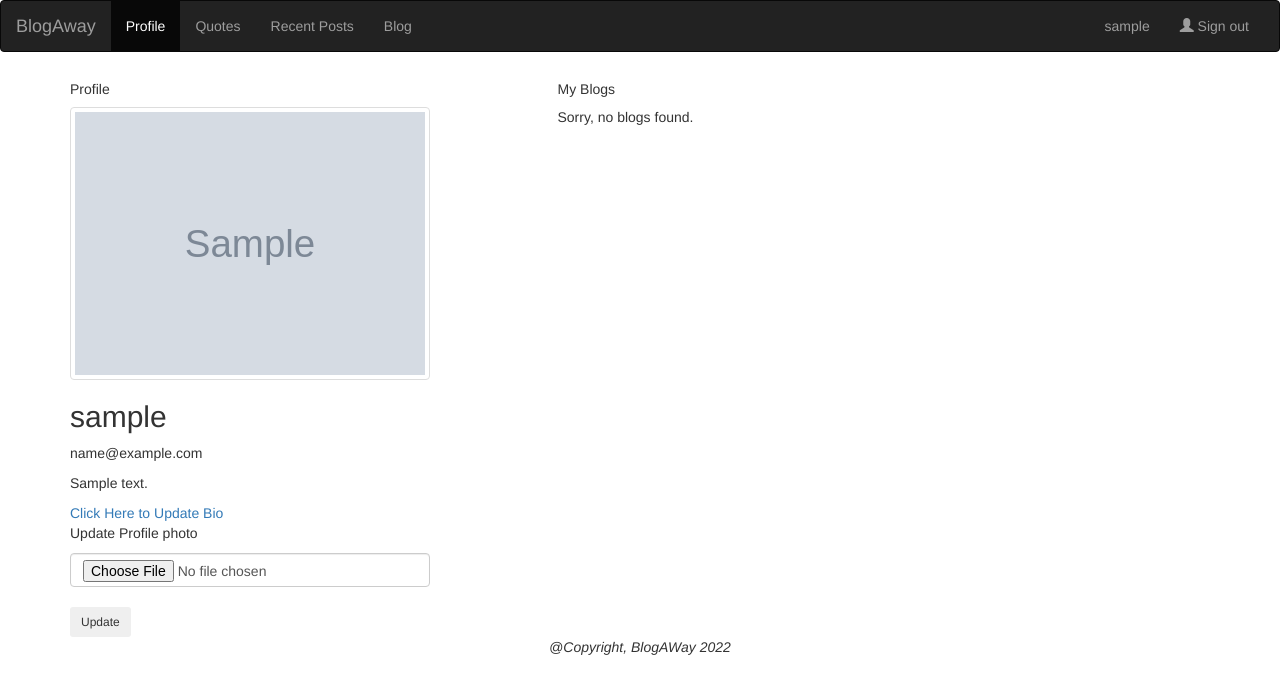
After one commit to vicky-eve/Personal-Blog, a Flask app: template app/templates/profile/profile.html in a window 1280 px wide. The commit adds this page. Shown: the top 694 px of the page. Run offline with Flask 2, Linux system fonts and the light colour scheme; the template is opened without the code that fills it: values that come from a table or form of the project are taken from there, others are empty; a user stored in the database is signed in; tables that the repository leaves empty hold one stand-in row (values such as "Sample post"); grey boxes marked "Sample" are stand-in pictures; some libraries are stand-ins or nearby versions.

```diff
--- /dev/null
+++ b/app/templates/base.html
@@ -0,0 +1,5 @@
+{% extends 'bootstrap/base.html'%}
+
+{% block navbar %}
+    {% include 'navbar.html' %}
+{% endblock %}
--- a/app/templates/index.html
+++ b/app/templates/index.html
@@ -0,0 +1 @@
+{% extends 'base.html' %}
--- a/app/templates/navbar.html
+++ b/app/templates/navbar.html
@@ -20,7 +20,7 @@
           <li class="user"><a href="{{url_for('main.profile',uname=current_user.username)}}">{{current_user.username}}</a></li>
           <li><a href="{{url_for('auth.logout')}}"><span class="glyphicon glyphicon-user"></span> Sign out</a></li>
           {% else %}
-          <li><a href="{{url_for('auth.login')}}"><span class="glyphicon glyphicon-log-in"></span> Login</a></li>
+          <li><a href="{{url_for('auth.login')}}"><span class="glyphicon glyphicon-log-in"></span> Sign in</a></li>
           {%endif%}
         </ul>
       </div>
--- /dev/null
+++ b/app/templates/profile/profile.html
@@ -0,0 +1,64 @@
+{% extends 'base.html'%}
+{% block styles%}
+{{ super() }}
+<link rel="stylesheet" href="{{url_for('static',filename='css/style.css')}}">
+{% endblock %}
+
+{% block content %}
+<div class="container p-3">
+    <div class="row">
+        <div class="col-md-4">
+            <h5 class="title">Profile</h5>
+            <div class="content-section">
+                <div class="media">
+                    {% if user.profile_pic_path %}
+
+                    <img src="{{url_for('static',filename=user.profile_pic_path)}}" alt=""
+                        class="img-thumbnail rounded-circle account-img">
+
+                    {%else%}
+                    <img src="{{url_for('static', filename='photos/default.png')}}" alt=""
+                        class="img-thumbnail rounded-circle account-img">
+                    {% endif %}
+                    <div class="media-body">
+                        <h2 class="account-heading">{{ current_user.username }}</h2>
+                        <p class="text-secondary">{{ current_user.email }}</p>
+                    </div>
+                </div>
+                {% if user.bio %}
+                <p> {{user.bio}}</p>
+                {%else%}
+                <p> {{user.username| capitalize}} has no bio </p>
+                {% endif %}
+                {% if user == current_user %}
+                <a href="{{url_for('main.update_profile',username=user.username)}}">Click Here to Update Bio</a>
+                <form class="mt-4" action="{{url_for('main.update_pic',username=user.username)}}" method="post"
+                    enctype="multipart/form-data">
+                    <p class="title ">Update Profile photo</p>
+                    <input type="file" name="photo" class="form-control" required><br>
+                    <input type="submit" class="btn btn-sm btn-outline-primary" value="Update">
+                </form>
+                {% endif %}
+            </div>
+        </div>
+        <div class="col-md-1"></div>
+        <div class="col-md-6">
+            <h5 class="title">My Blogs</h5>
+            {% if user == current_user %}
+            {%if posts%}
+                {{ macro.display(posts) }}
+            {%else%}
+            <div class="content-section">
+                Sorry, no blogs  found.
+            </div>
+
+            {%endif%}
+
+            {% endif %}
+        </div>
+    </div>
+</div>
+<footer class="fixed-bottom">
+    <p class="text-center text-white"><i>@Copyright, BlogAWay 2022</i></p>
+</footer>
+{% endblock %}
```
Also changed, not shown: app/templates/profile/update.html (added, +15 -0 lines), app/templates/macros.html (added), app/templates/recent.html (added), 1 other file.
